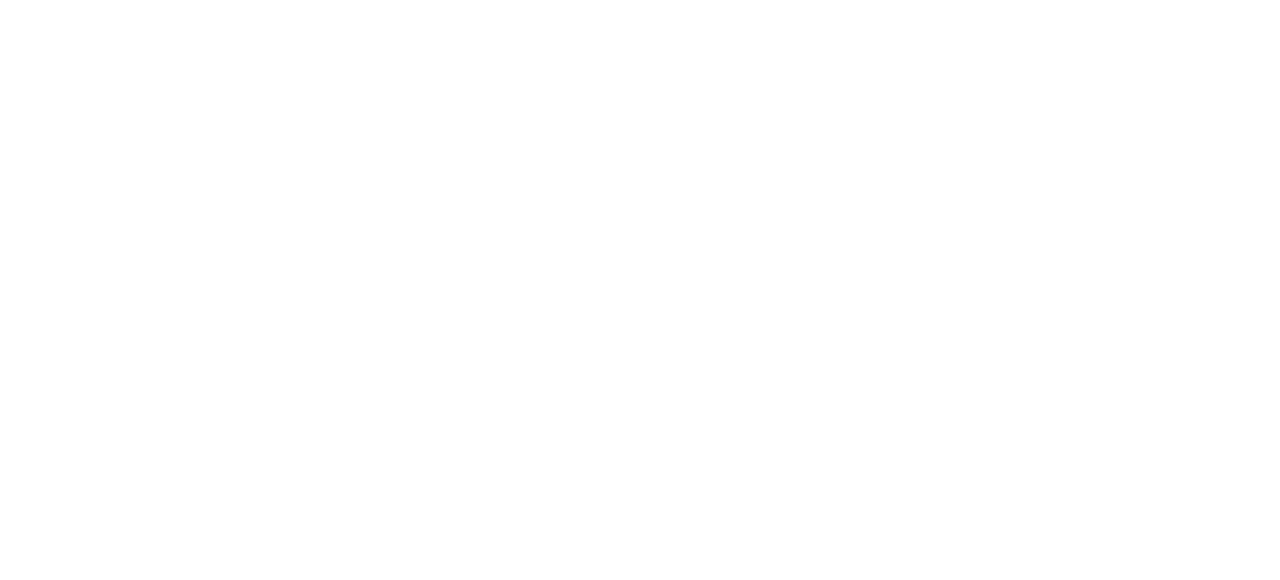
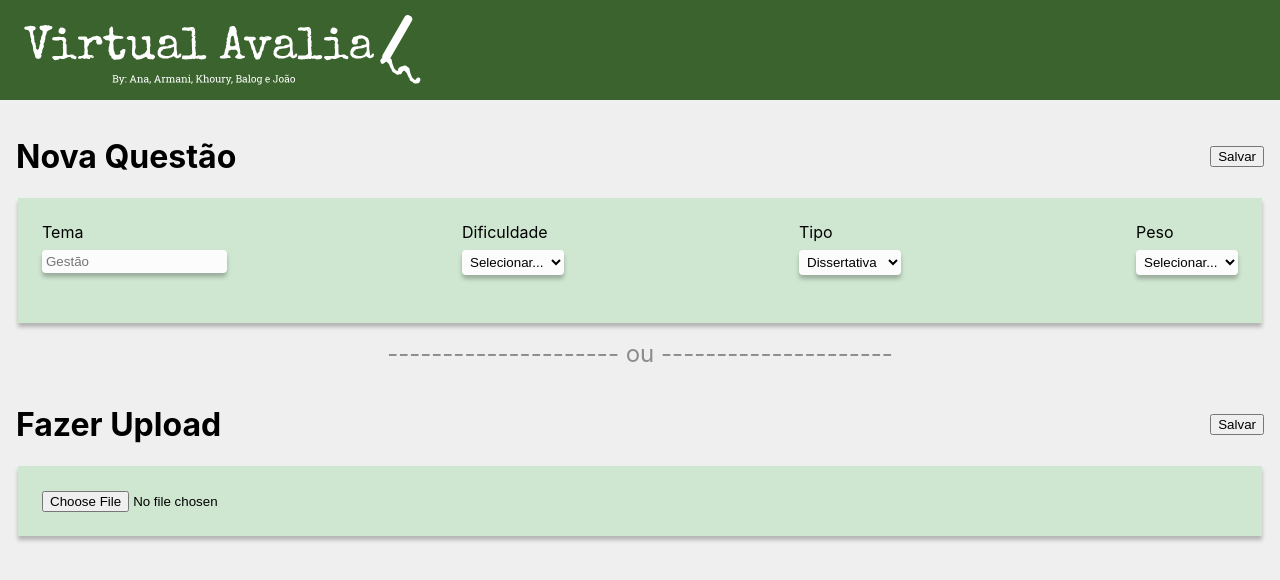
Before and after one commit to anabcuelbas/virtual-avalia, a React (Create React App) app: page /virtual-avalia/admin-create-question in a window 1280 px wide. Shown: the top 580 px of the page. Built offline with nearby package versions, Linux system fonts and the light colour scheme.

Commit message:
wip: create question page

```diff
--- /dev/null
+++ b/src/components/form/Fieldset.js
@@ -0,0 +1,14 @@
+import styled from "styled-components";
+
+import Colors from '../../constants/Colors'
+
+export const Fieldset = styled.fieldset`
+  background-color: ${Colors.lightBlue};
+  box-shadow: 0px 4px 4px rgb(0, 0, 0, 0.25);
+  padding: 1.5rem;
+  border: none;
+
+  textarea {
+    width: 100%;
+  }
+`
--- /dev/null
+++ b/src/components/form/FieldsetHeader.js
@@ -0,0 +1,7 @@
+import styled from "styled-components";
+
+export const FieldsetHeader = styled.div`
+  display: flex;
+  justify-content: space-between;
+  align-items: center;
+`
--- /dev/null
+++ b/src/components/form/Input.js
@@ -0,0 +1,12 @@
+import styled from "styled-components";
+import Colors from "../../constants/Colors";
+
+export const Input = styled.input`
+  &:not([type="file"]) {
+    border-radius: 4px;
+    box-shadow: 0px 4px 4px rgb(0, 0, 0, 0.25);
+    padding: 0.25rem;
+    border: none;
+    background-color: ${Colors.white};
+  }
+`
--- /dev/null
+++ b/src/components/form/InputRow.js
@@ -0,0 +1,18 @@
+import styled from "styled-components";
+
+export const InputRow = styled.div`
+  display: flex;
+  justify-content: space-between;
+  flex-wrap: wrap;
+
+  > div {
+    display: flex;
+    flex-direction: column;
+    align-items: flex-start;
+    margin-bottom: 1.5rem;
+
+    > label {
+      margin-bottom: 0.5rem;
+    }
+  }
+`
--- /dev/null
+++ b/src/components/form/Main.js
@@ -0,0 +1,5 @@
+import styled from "styled-components"
+
+export const Main = styled.main`
+  padding: 1rem;
+`
--- /dev/null
+++ b/src/components/form/Select.js
@@ -0,0 +1,11 @@
+import styled from "styled-components";
+
+import Colors from "../../constants/Colors";
+
+export const Select = styled.select`
+  border-radius: 4px;
+  box-shadow: 0px 4px 4px rgb(0, 0, 0, 0.25);
+  padding: 0.25rem;
+  border: none;
+  background-color: ${Colors.white};
+`
--- /dev/null
+++ b/src/components/form/Separator.js
@@ -0,0 +1,15 @@
+import styled from "styled-components";
+
+import Colors from "../../constants/Colors";
+
+export const Separator = styled.span`
+  color: ${Colors.grey};
+  font-size: 1.5rem;
+  margin: 1rem auto;
+  display: block;
+  text-align: center;
+
+  &::before, &::after {
+    content: ' --------------------- '
+  }
+`
--- a/src/constants/Colors.js
+++ b/src/constants/Colors.js
@@ -6,8 +6,10 @@ const Colors = {
     darkSecondaryGreen: '#2AAC37',
     accentOrange: '#F6BD60',
     accentRed: '#EF3E36',
+    lightBlue: '#CFE7D1',
     white: '#FCFCFC',
     black: '#000000',
+    grey: '#8C8C8C',
     cream: '#F7EDE2',
 }
 
--- /dev/null
+++ b/src/modules/admin/createQuestion/CreateQuestion.page.js
@@ -0,0 +1,107 @@
+import React, { useState } from "react";
+
+import PageDefault from "../../../components/PageDefault";
+import Header from "../../../components/header/Header";
+import HeaderTitle from "../../../components/header/HeaderTitle";
+import { Fieldset } from "../../../components/form/Fieldset";
+import { Select } from "../../../components/form/Select";
+import { Separator } from "../../../components/form/Separator";
+import { FieldsetHeader } from "../../../components/form/FieldsetHeader";
+import { Main } from "../../../components/form/Main";
+import { InputRow } from "../../../components/form/InputRow";
+import { Input } from "../../../components/form/Input";
+
+export const CreateQuestion = () => {
+  const [type, setType] = useState('')
+
+  return (
+    <PageDefault>
+      <Header>
+        <HeaderTitle />
+      </Header>
+
+      <Main>
+        <form>
+          <FieldsetHeader>
+            <h1>Nova Questão</h1>
+            <button>Salvar</button>
+          </FieldsetHeader>
+          <Fieldset>
+            <InputRow>
+              <div>
+                <label>Tema</label>
+                <Input type="text" placeholder="Gestão" />
+              </div>
+              <div>
+                <label>Dificuldade</label>
+                <Select>
+                  <option disabled selected>Selecionar...</option>
+                  <option>Fácil</option>
+                  <option>Moderada</option>
+                  <option>Difícil</option>
+                </Select>
+              </div>
+              <div>
+                <label>Tipo</label>
+                <Select defaultValue={type} onChange={(e) => setType(e.target.value)}>
+                  <option disabled selected>Selecionar...</option>
+                  <option value="dissertativa">Dissertativa</option>
+                  <option value="alternativa">Alternativa</option>
+                </Select>
+              </div>
+              <div>
+                <label>Peso</label>
+                <Select>
+                  <option disabled selected>Selecionar...</option>
+                  <option>1</option>
+                  <option>2</option>
+                  <option>3</option>
+                </Select>
+              </div>
+            </InputRow>
+            {type == 'alternativa' && (<>
+              <InputRow>
+                <div>
+                  <label>Enunciado</label>
+                  <textarea />
+                </div>
+              </InputRow>
+
+              <InputRow>
+                <div>
+                  <label>Alternativas</label>
+                  <Input type="radio" />
+                  <Input type="text" placeholder="Texto da alternativa" />
+                  <Input type="radio" />
+                  <Input type="text" placeholder="Texto da alternativa" />
+                </div>
+                <button>Nova alternativa</button>
+              </InputRow>
+
+              <InputRow>
+                <div>
+                  <label>Resolução Comentada</label>
+                  <textarea />
+                </div>
+              </InputRow>
+
+            </>)}
+          </Fieldset>
+        </form>
+
+        <Separator>ou</Separator>
+
+        <form>
+          <FieldsetHeader>
+            <h1>Fazer Upload</h1>
+            <button>Salvar</button>
+          </FieldsetHeader>
+          <Fieldset>
+            <Input type="file" />
+          </Fieldset>
+        </form>
+      </Main>
+
+    </PageDefault>
+  );
+}
--- /dev/null
+++ b/src/modules/admin/createQuestion/index.js
@@ -0,0 +1 @@
+export * from './CreateQuestion.page'
--- a/src/routes/routes.js
+++ b/src/routes/routes.js
@@ -1,6 +1,7 @@
 import React from "react";
 import { Switch, Route } from "react-router-dom";
 import { AdminLogin } from "../modules/admin/adminLogin";
+import { CreateQuestion } from "../modules/admin/createQuestion";
 import { QuestionsDatabase } from "../modules/admin/questionsDatabase";
 import { HomeScreen } from "../modules/homePage";
 import { StudentLogin } from "../modules/student/studentLogin";
@@ -11,6 +12,7 @@ export const Routes = () => {
       <Route exact path="/" component={HomeScreen} />
       <Route path="/admin-login" component={AdminLogin} />
       <Route path="/admin-questions" component={QuestionsDatabase} />
+      <Route path="/admin-create-question" component={CreateQuestion} />
       <Route path="/student-login" component={StudentLogin} />
     </Switch>
   );
```
Also changed, not shown: 1 other file (tests, documents, lock files or other folders).
